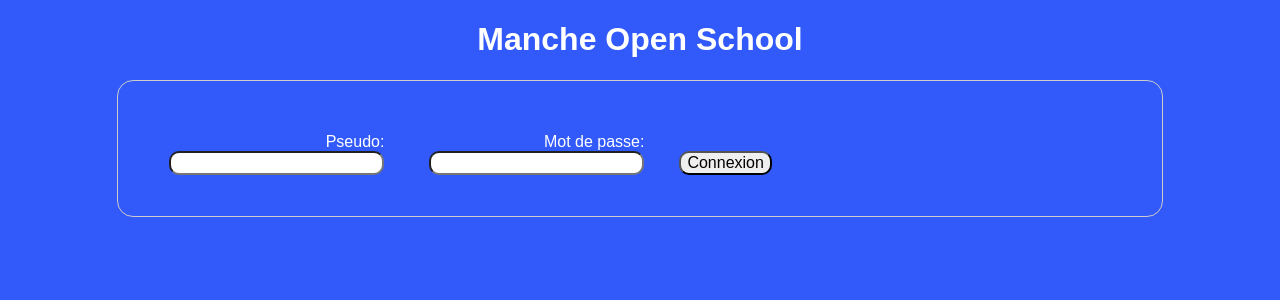
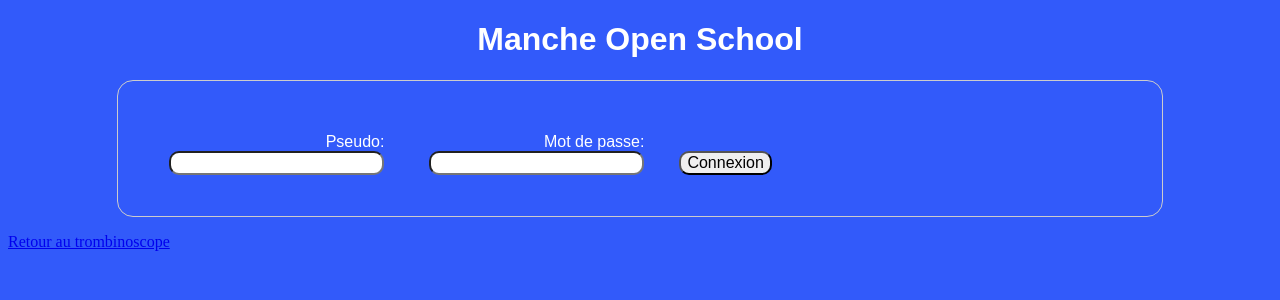
Before and after one commit to CCalenge/acces_profil, a PHP site: page /admin/log_admin.php in a window 1280 px wide. Shown: the top 300 px of the page. Run offline with PHP 8.4, Linux system fonts and the light colour scheme.

Commit message:
espace admin liens

```diff
--- a/admin/form.php
+++ b/admin/form.php
@@ -28,7 +28,9 @@
     </form>
 
 
-
+    <p>
+      <a href="index.php">Retour au trombinoscope</a>
+    </p>
 
   </body>
 </html>
--- a/admin/log_admin.php
+++ b/admin/log_admin.php
@@ -45,6 +45,10 @@
     </label>
     <input class="bouton" type="submit" name="submit" value="Connexion" />
   </form>
+  <p>
+    <a href="index.php">Retour au trombinoscope</a>
+  </p>
+
 </body>
 
 </html>
--- a/portrait.php
+++ b/portrait.php
@@ -39,6 +39,9 @@
 $req->closeCursor();
 ?>
 
+<p>
+  <a href="index.php">Retour au trombinoscope</a>
+</p>
 
 </div>
 </body>
```
